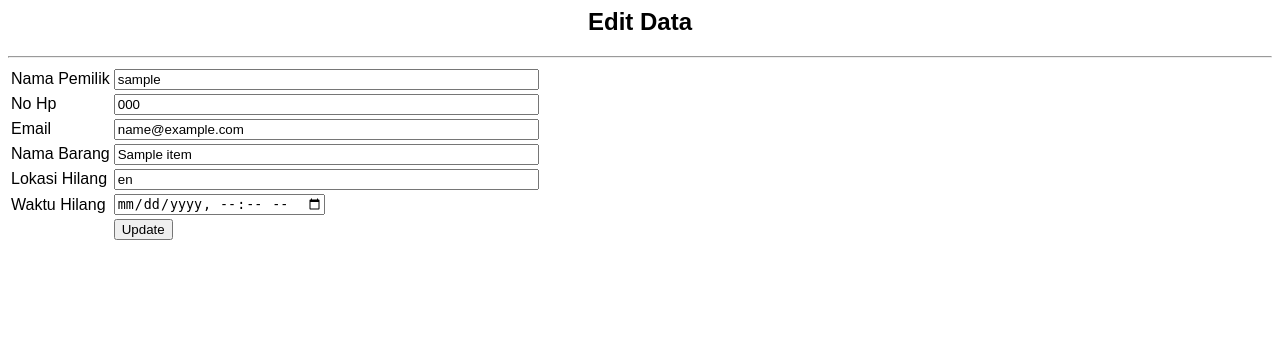
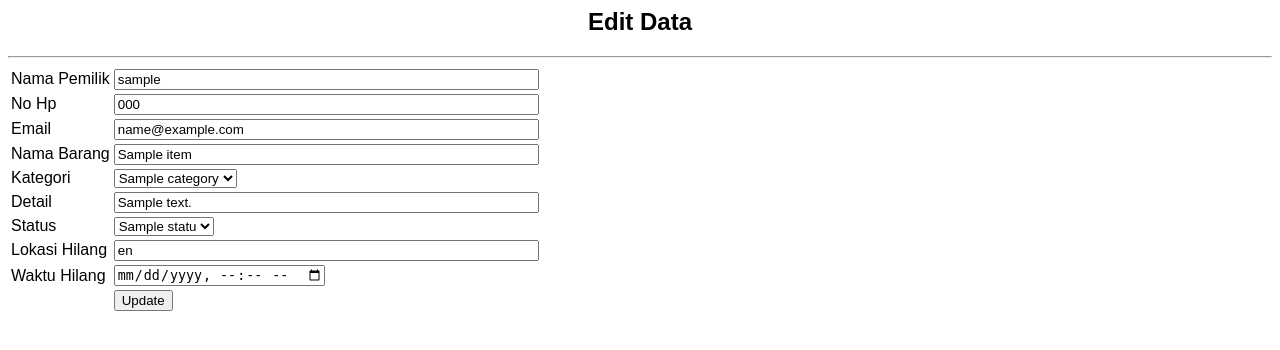
Before and after one commit to E3h0/Projek_akhir_basdat, a PHP site: page /edit.php?id=1 in a window 1280 px wide. Shown: the top 350 px of the page. Run offline with PHP 8.4, Linux system fonts and the light colour scheme; tables that the repository leaves empty or names only in its code hold one stand-in row (values such as "Sample post").

Commit message:
update semua fitur di edit.php

```diff
--- a/edit.php
+++ b/edit.php
@@ -7,15 +7,18 @@
     {
         $id = $_POST['id'];
         $nama_barang = $_POST['item_name'];
+        $cat = $_POST['kategori'];
         $lokasi = $_POST['lokasi_hilang'];
         $waktu = $_POST['waktu_hilang'];
         $nama_pemilik = $_POST['username'];
         $kontak1 = $_POST['email'];
         $kontak2 = $_POST['phone'];
+        $stat = $_POST['status'];
+        $det = $_POST['detail'];
 
         // update user data
         $result = mysqli_query($conn, "UPDATE items, pengguna SET items.item_name='$nama_barang',
-        items.lokasi_hilang='$lokasi', items.waktu_hilang = '$waktu',
+        items.lokasi_hilang='$lokasi', items.waktu_hilang = '$waktu', items.kategori_id = '$cat', items.st_id = '$stat', items.detail = '$det',
         pengguna.username = '$nama_pemilik', pengguna.phone = '$kontak2', pengguna.email = '$kontak1'
         WHERE pengguna.id=$id AND pengguna.id=items.pengguna_id");
 
@@ -29,22 +32,33 @@
     // Display selected user data based on id
     // Getting id from url
     $id = $_GET['id'];
+    $get_cat = mysqli_query($conn, "SELECT * FROM category");
+    $get_stat = mysqli_query($conn, "SELECT * FROM status");
 
     // Fetech user data based on id
     $result = mysqli_query($conn, "SELECT pengguna.id as pid, pengguna.username, pengguna.email,
     pengguna.phone, items.item_name, items.lokasi_hilang,
-    items.waktu_hilang, items.item_id
+    items.waktu_hilang, items.item_id, items.detail
     FROM pengguna INNER JOIN items ON pengguna.id=$id");
 
-    while($r = mysqli_fetch_array($result))
+    $get_c = mysqli_query($conn, "SELECT * FROM category");
+    $get_s = mysqli_query($conn, "SELECT * FROM status");
+
+    $r = mysqli_fetch_array($result);
+    $s = mysqli_fetch_array($get_c);
+    $t = mysqli_fetch_array($get_s);
+    if(($r AND $s) AND $t)
     {
         $id = $r['pid'];
         $nama_barang = $r['item_name'];
+        $cat = $s['category_name'];
         $lokasi = $r['lokasi_hilang'];
         $waktu = $r['waktu_hilang'];
         $nama_pemilik = $r['username'];
         $kontak1 = $r['email'];
         $kontak2 = $r['phone'];
+        $stat = $t['s_name'];
+        $det = $r['detail'];
     }
 ?>
 
@@ -74,8 +88,10 @@
             </tr>
             <tr>
                 <td>Nama Barang</td>
-                <td><input type="text" size="50" name="item_name" value="<?php
-                        $get_item = mysqli_query($conn, "SELECT * FROM items");
+                <td><input type="text" name="item_name" size="50" value="<?php
+                        $get_item = mysqli_query($conn, "
+                        SELECT items.item_name, pengguna.id FROM items, pengguna
+                        WHERE pengguna.id = items.pengguna_id AND pengguna_id = '$id'");
                         if($geti = mysqli_fetch_array($get_item)) {
                             echo $geti['item_name'];
                         }
@@ -83,9 +99,49 @@
                 </td>
             </tr>
             <tr>
+                <td>Kategori</td>
+                <td>
+                <label for="kategori"></label>
+                <select name="kategori" id="kategori">
+                    <?php
+                        while($cat = mysqli_fetch_array($get_cat)) {
+                            echo "<option value=".$cat['c_id'].">".$cat['category_name']."</option>";
+                        }
+                    ?>
+                </select>
+                </td>
+            </tr>
+            <tr>
+                <td>Detail</td>
+                <td><input type="text" name="detail" size="50" value="<?php
+                        $get_item = mysqli_query($conn,
+                        "SELECT items.detail, pengguna.id FROM items, pengguna
+                        WHERE pengguna.id = items.pengguna_id AND pengguna_id = '$id'");
+                        if($geti = mysqli_fetch_array($get_item)) {
+                            echo $geti['detail'];
+                        }
+                    ?>">
+                </td>
+            </tr>
+            <tr>
+                <td>Status</td>
+                <td>
+                <label for="status"></label>
+                <select name="status" id="status">
+                    <?php
+                        while($cat = mysqli_fetch_array($get_stat)) {
+                            echo "<option value=".$cat['s_id'].">".$cat['s_name']."</option>";
+                        }
+                    ?>
+                </select>
+                </td>
+            </tr>
+            <tr>
                 <td>Lokasi Hilang</td>
                 <td><input type="text" name="lokasi_hilang" size="50" value="<?php
-                        $get_item = mysqli_query($conn, "SELECT * FROM items");
+                        $get_item = mysqli_query($conn, "
+                        SELECT items.lokasi_hilang, pengguna.id FROM items, pengguna
+                        WHERE pengguna.id = items.pengguna_id AND pengguna_id = '$id'");
                         if($geti = mysqli_fetch_array($get_item)) {
                             echo $geti['lokasi_hilang'];
                         }
@@ -94,7 +150,14 @@
             </tr>
             <tr>
                 <td>Waktu Hilang</td>
-                <td><input type="datetime-local" name="waktu_hilang" size="50" value="<?php echo $waktu ?>">
+                <td><input type="datetime-local" name="waktu_hilang" size="50" value="<?php
+                        $get_date = mysqli_query($conn, "
+                        SELECT items.waktu_hilang, pengguna.id FROM items, pengguna
+                        WHERE pengguna.id = items.pengguna_id AND pengguna_id = '$id'");
+                        if($geti = mysqli_fetch_array($get_date)) {
+                            echo $geti['waktu_hilang'];
+                        }
+                    ?>">
                 </td>
             </tr>
             <tr>
```
